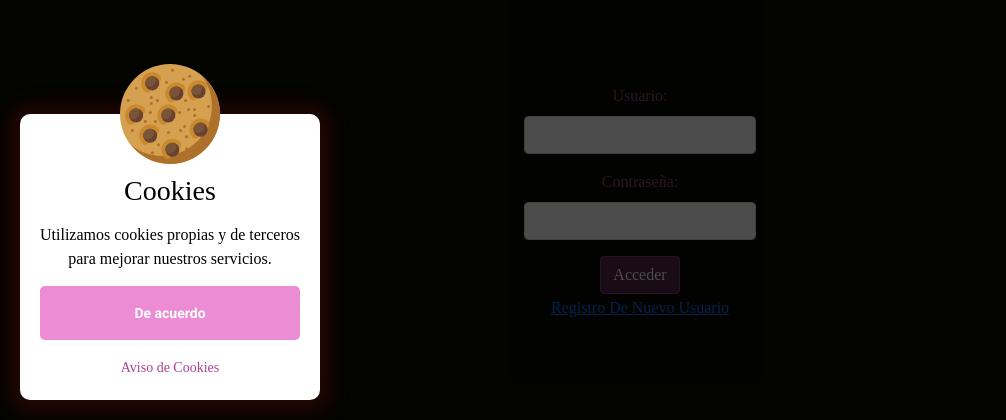
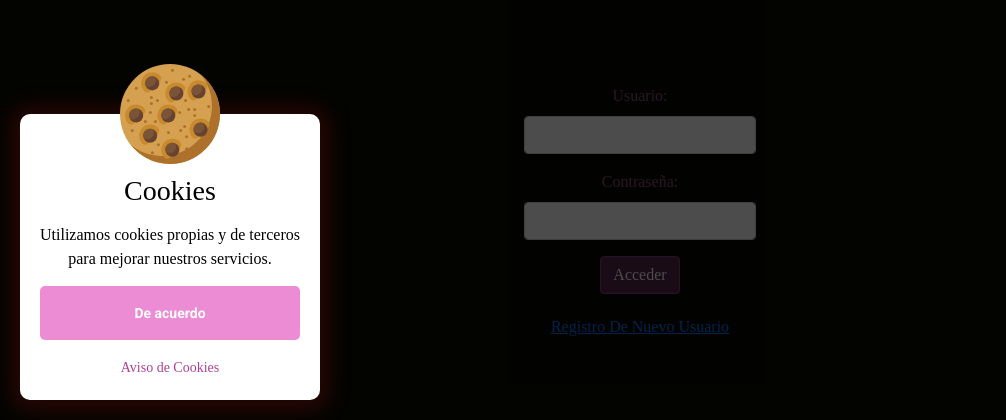
Before and after one commit to yolandacr/ProyectoWeb-CURSO-2-TRIMESTRE-2-HTML-JS-PHP-CSS-, a PHP site: page / in a window 1280 px wide. Shown: the part 380-800 px from the top of the page, without its empty margins (0-1006 px from the left). Run offline with PHP 8.4, Linux system fonts and the light colour scheme.

Commit message:
intentando arreglar un asunto responsive

```diff
--- a/css/main.css
+++ b/css/main.css
@@ -12,7 +12,6 @@ body {
   color: rgba(253, 158, 237, 0.25);
   text-align: center;
   margin-bottom: 10%;
-
 }
 
 #intro{
@@ -39,6 +38,7 @@ audio::-webkit-media-controls-play-button,
   margin: 0 0 0 -20em;
   display:block;
 
+
 }
 #sPrincipal {
   font: 700 4em/1 "Oswald", sans-serif;
@@ -58,6 +58,7 @@ audio::-webkit-media-controls-play-button,
   /* Activate hardware acceleration for smoother animations */
   -webkit-transform: translate3d(0, 0, 0);
   -webkit-backface-visibility: hidden;
+
 }
 
 /* Animate Background Image */
@@ -167,3 +168,7 @@ margin-left:40%;
   border-color: #8a3b7d;
   margin-bottom: 1%;
 }
+
+#enlaceReg{
+  margin-top: 8%;
+}
--- a/index.html
+++ b/index.html
@@ -67,7 +67,11 @@
       </div>
       <button type="submit" class="btn btn-primary" id="boton">Acceder</button>
     </form>
-    <a href="./html/registro.html">Registro De Nuevo Usuario</a>
+
+    <div id="enlaceReg">
+      <a href="./html/registro.html">Registro De Nuevo Usuario</a>
+    </div>
+
   </div>
 
 
```
